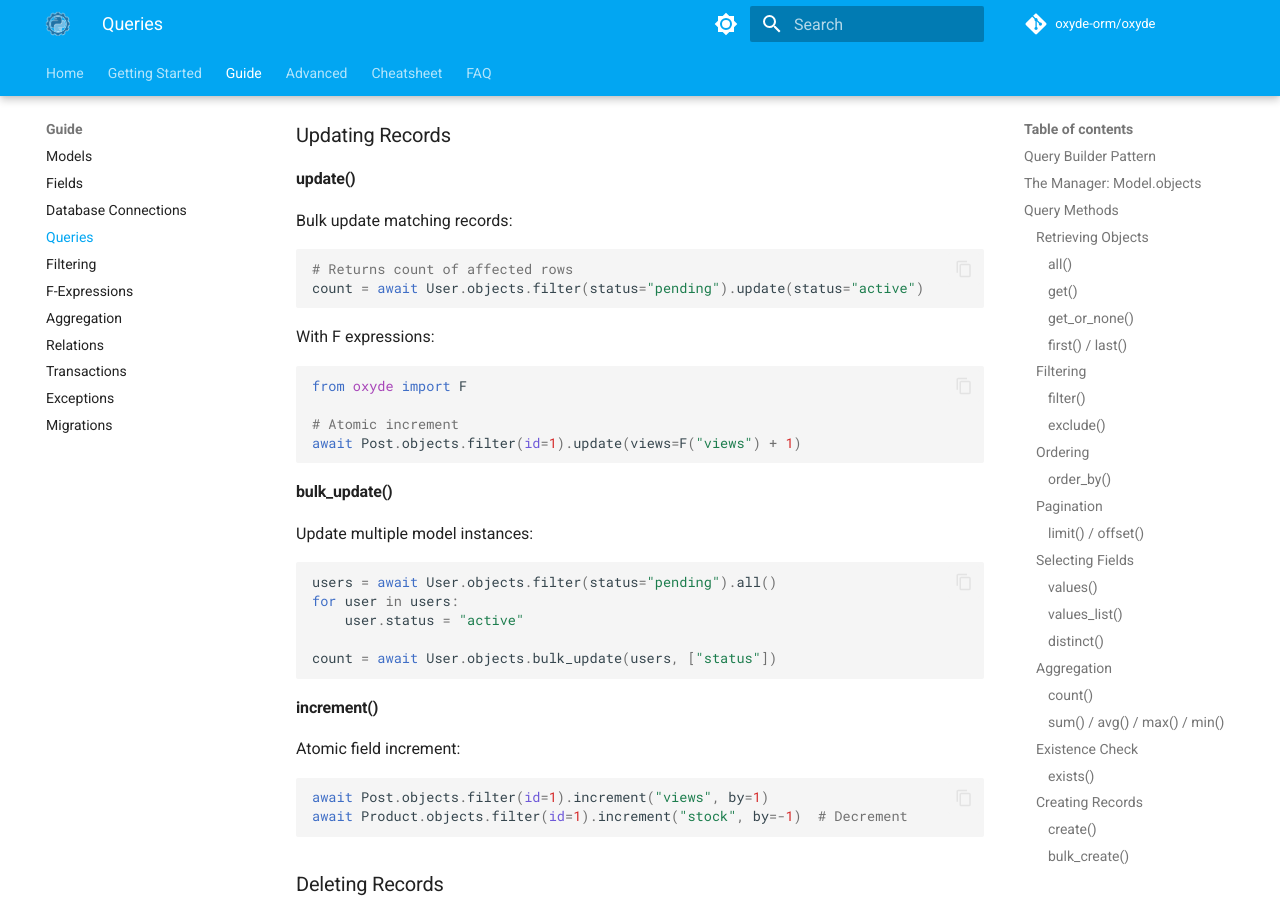
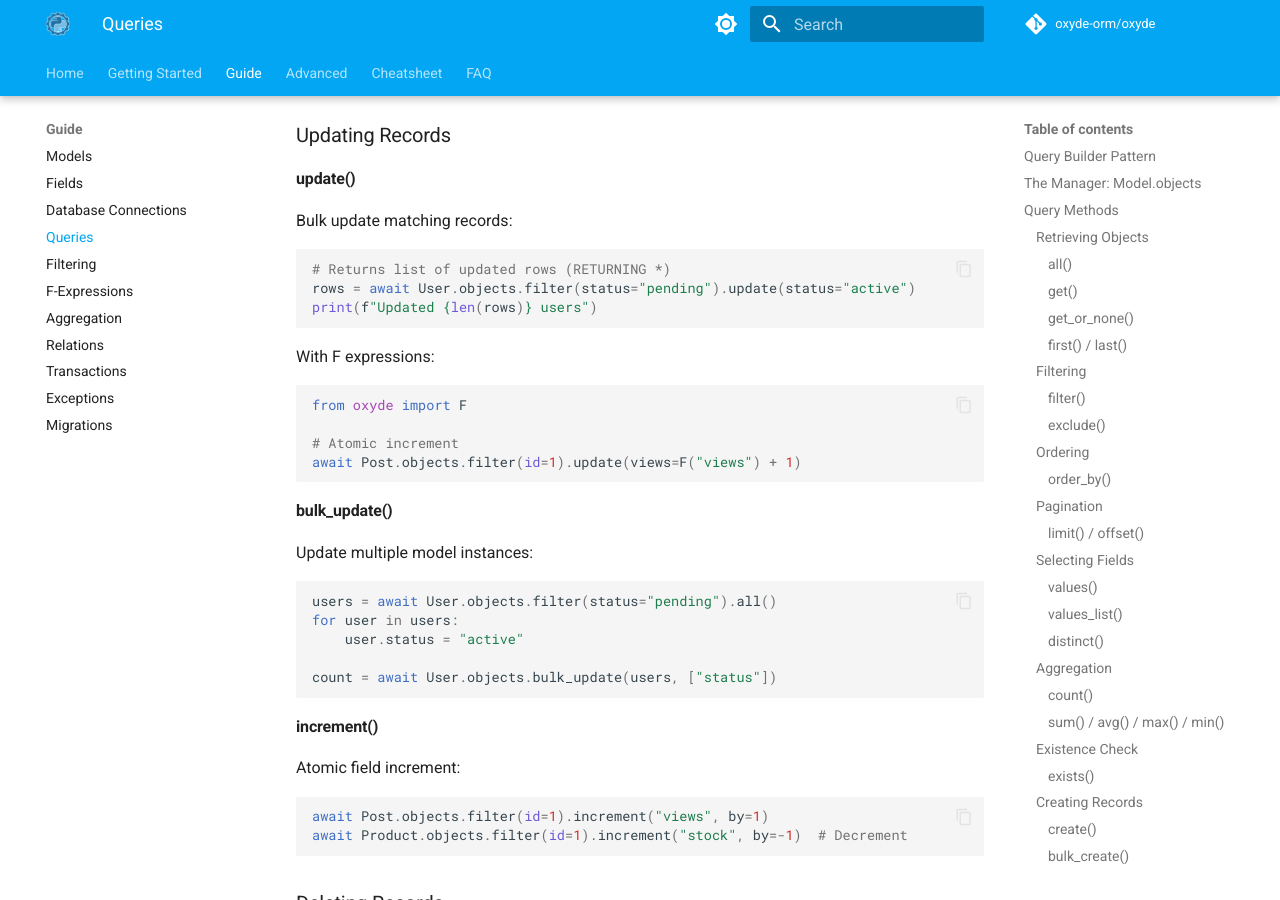
Before and after one commit to mr-fatalyst/oxyde, an MkDocs documentation site: the page built from docs/guide/queries.md, in a window 1280 px wide and 900 px high, scrolled down 5072 px. Built offline with MkDocs 1.6.1 and Material for MkDocs 9.7.7, drawn with Linux system fonts in a browser that asks for light colours; comment, search, counter and statistics services are not loaded; the version menu is left out.

Commit message:
changed docs for 0.3.0

````diff
--- a/docs/guide/queries.md
+++ b/docs/guide/queries.md
@@ -267,8 +267,9 @@ else:
 Bulk update matching records:
 
 ```python
-# Returns count of affected rows
-count = await User.objects.filter(status="pending").update(status="active")
+# Returns list of updated rows (RETURNING *)
+rows = await User.objects.filter(status="pending").update(status="active")
+print(f"Updated {len(rows)} users")
 ```
 
 With F expressions:
````
Also changed, not shown: docs/cheatsheet.md (+4 -4 lines), docs/getting-started/quickstart.md (+2 -2 lines).
